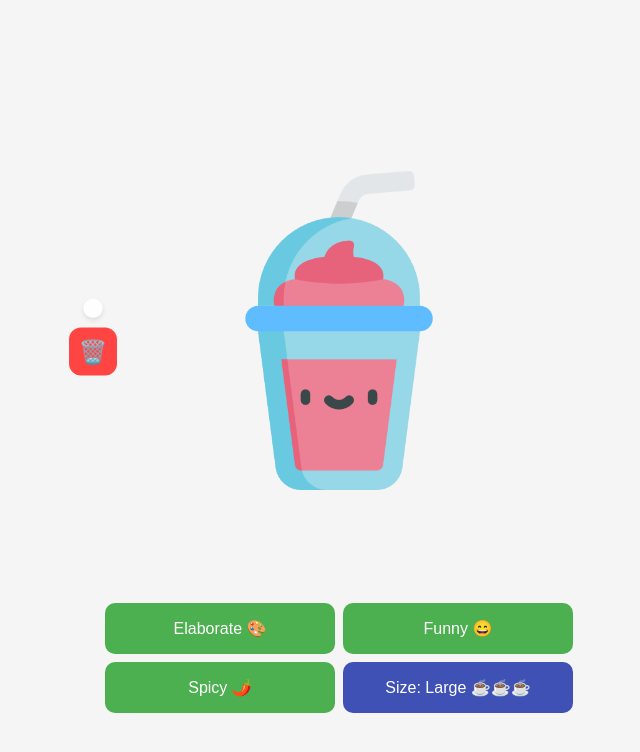
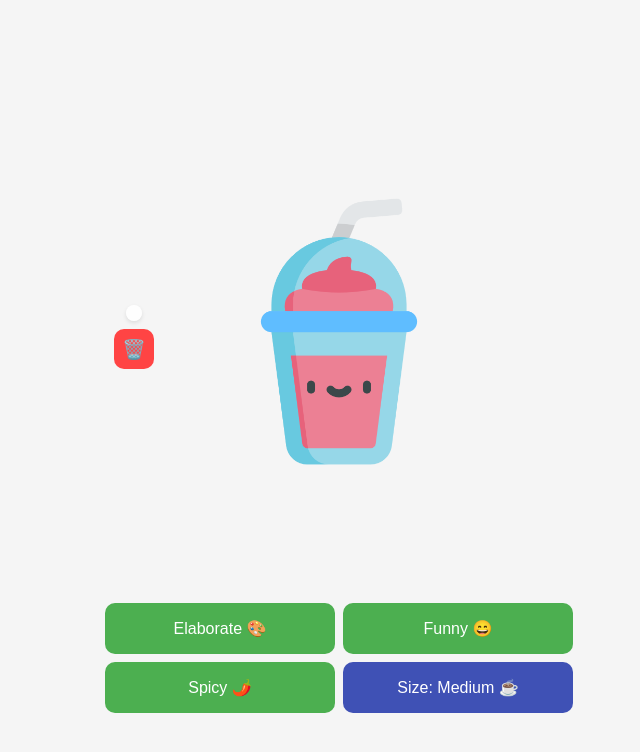
Before and after one commit to lamidetlm/smiley-generator, a plain HTML site: page index.html in a window 1280 px wide. Both pictures are taken after a click on the button "Size: Medium ☕". Shown: the whole page, without its empty margins (301-941 px from the left). Drawn offline with Linux system fonts and the light colour scheme.

Commit message:
Correction du redimensionnement des emojis

```diff
--- a/index.html
+++ b/index.html
@@ -10,6 +10,7 @@
     <div class="app-container">
         <div class="smiley-generator">
             <div class="smiley-display">
+                <div class="smiley-frame">
                     <div id="image-stack">
                         <img id="origin" src="images/origine.png" alt="Image de base du smiley">
                         <img id="elaborate-layer" class="overlay" src="" alt="Couche élaborée" style="display: none;">
@@ -19,6 +20,7 @@
                     <div class="emoji-overlay">
                         <div id="selected-emojis"></div>
                         <button id="clear-btn" class="clear-button" title="Clear emojis">🗑️</button>
+                    </div>
                 </div>
             </div>
 
--- a/script.js
+++ b/script.js
@@ -76,9 +76,9 @@ function cycleSize() {
     const nextIndex = (currentIndex + 1) % sizes.length;
     state.size = sizes[nextIndex];
 
-    const smileyDisplay = document.querySelector('.smiley-display');
-    smileyDisplay.classList.remove(...sizes.map(s => `size-${s}`));
-    smileyDisplay.classList.add(`size-${state.size}`);
+    const smileyContainer = document.getElementById('smiley-container');
+    smileyContainer.classList.remove(...sizes.map(s => `size-${s}`));
+    smileyContainer.classList.add(`size-${state.size}`);
 
     const sizeBtn = document.getElementById('size-btn');
     sizeBtn.textContent = `Size: ${state.size.charAt(0).toUpperCase() + state.size.slice(1)} ${sizeEmojis[state.size]}`;
--- a/styles.css
+++ b/styles.css
@@ -42,17 +42,28 @@ body {
 
 /* Section de l'image et des emojis */
 .smiley-display {
+    width: 100%;
+    max-width: 500px;
+    display: flex;
+    justify-content: center;
+    align-items: center;
+}
+
+.smiley-frame {
     position: relative;
     width: 100%;
-    max-width: 500px;
     aspect-ratio: 1;
-    transition: all 0.3s ease;
+    display: flex;
+    justify-content: center;
+    align-items: center;
 }
 
 #image-stack {
     position: relative;
     width: 100%;
     height: 100%;
+    transition: all 0.3s ease;
+    transform-origin: center;
 }
 
 #image-stack img {
@@ -74,6 +85,7 @@ body {
     flex-direction: column;
     gap: var(--spacing-sm);
     align-items: center;
+    z-index: 10;
 }
 
 #selected-emojis {
@@ -162,11 +174,11 @@ body {
 }
 
 /* Tailles d'image */
-.smiley-display.size-small {
+.size-small #image-stack {
     transform: scale(0.8);
 }
 
-.smiley-display.size-large {
+.size-large #image-stack {
     transform: scale(1.2);
 }
 
```
Lines whose indentation alone changed are shown as unchanged.
